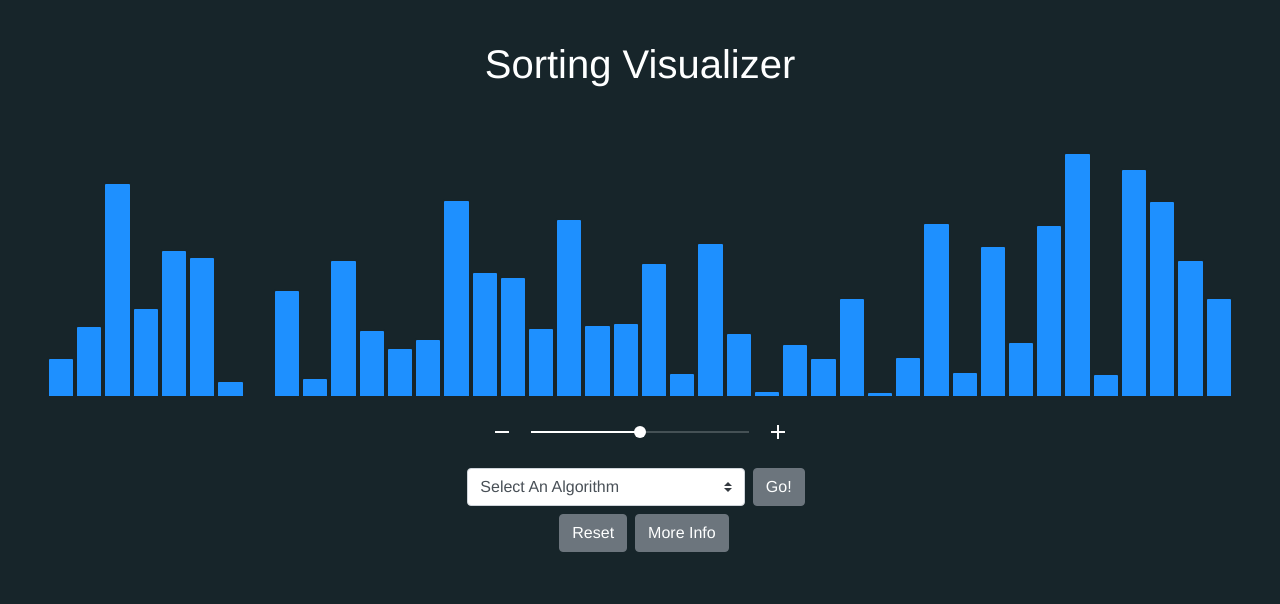
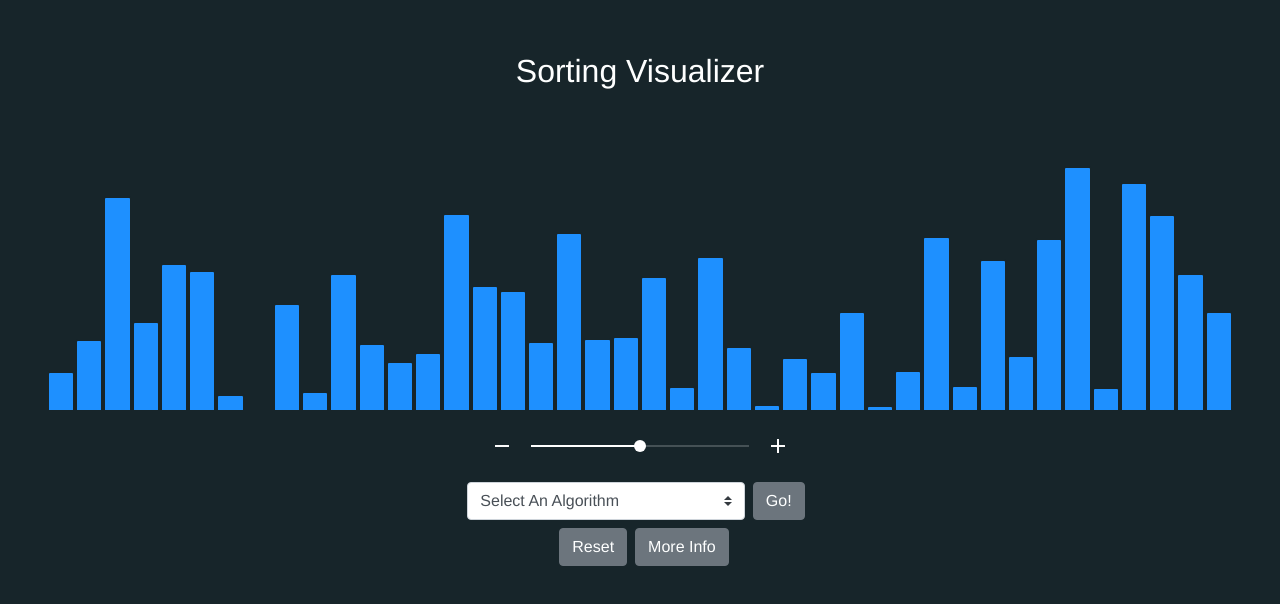
Before and after one commit to jameseaster/algo-visualization, a Vue app: page / in a window 1280 px wide. Shown: the top 604 px of the page. Built offline with nearby package versions, Linux system fonts and the light colour scheme.

Commit message:
(refactor) change header to an h2

```diff
--- a/src/components/Header.vue
+++ b/src/components/Header.vue
@@ -1,7 +1,7 @@
 <template>
-  <div>
-    <h1>Sorting Visualizer</h1>
-  </div>
+  <b-container>
+    <h2>Sorting Visualizer</h2>
+  </b-container>
 </template>
 
 <script>
```
